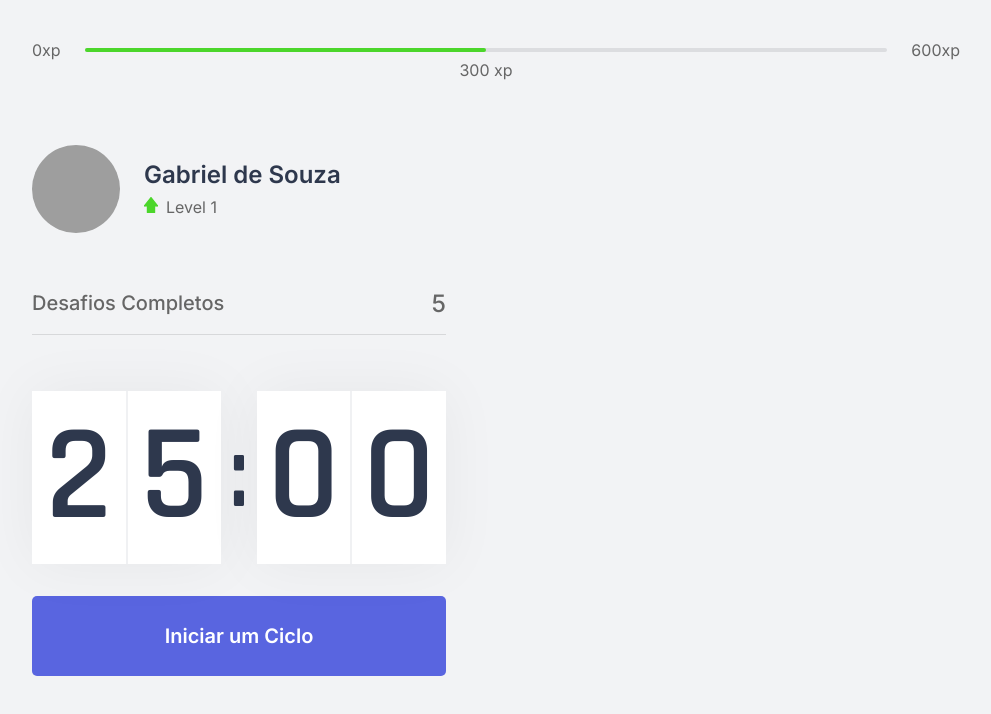
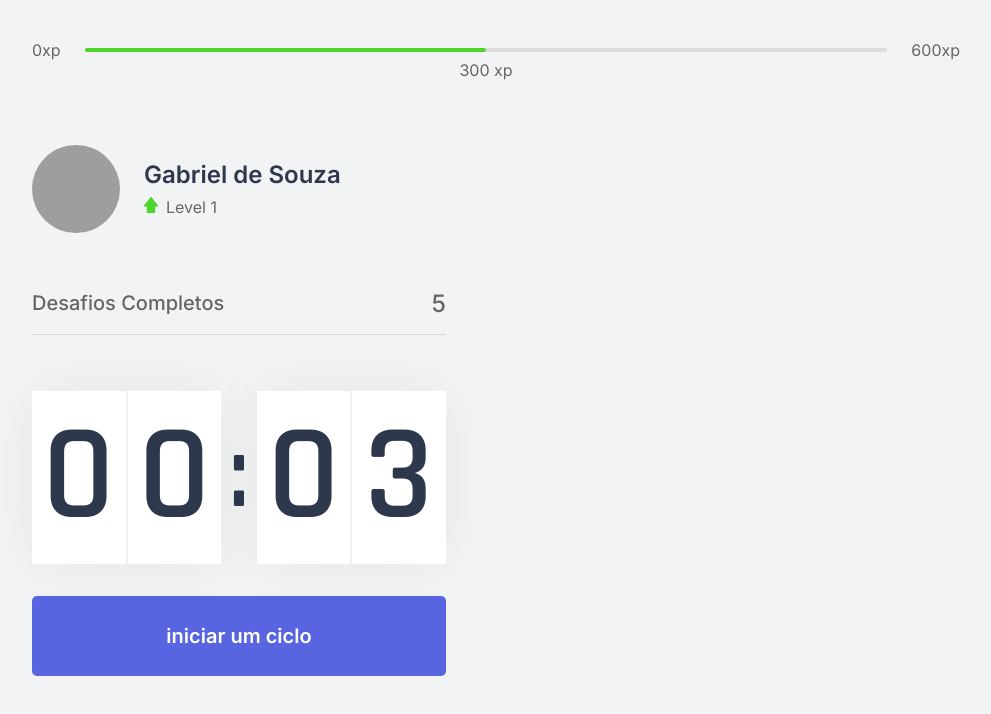
Before and after one commit to desogab/shake-it-nextjs, a Next.js app: page / in a window 1280 px wide. Shown: the top 714 px of the page, without its empty margins (144-1135 px from the left). Built offline with nearby package versions, Linux system fonts and the light colour scheme; grey boxes are pictures that could not be loaded.

Commit message:
[FEAT] Adiciona reset do tempo em countdown

```diff
--- a/src/components/Countdown.tsx
+++ b/src/components/Countdown.tsx
@@ -1,10 +1,13 @@
 import { useState, useEffect } from 'react'
 import styles from '../styles/components/Countdown.module.css'
 
+let countdownTimeout: NodeJS.Timeout
+
 export function Countdown() {
 
-  const [time, setTime] = useState(25 * 60)
-  const [active, setActive] = useState(false)
+  const [time, setTime] = useState(0.05 * 60)
+  const [isActive, setIsActive] = useState(false)
+  const [hasFinished, setHasFinished] = useState(false)
 
   const minutes = Math.floor(time / 60)
   const seconds = time % 60;
@@ -13,16 +16,25 @@
   const [secondLeft, secondRight] = String(seconds).padStart(2, '0').split('')
 
   function startCountdown() {
-    setActive(true)
+    setIsActive(true)
+  }
+
+  function resetCountdown() {
+    clearTimeout(countdownTimeout)
+    setIsActive(false)
+    setTime(0.05 * 60)
   }
 
   useEffect(() => {
-    if (active && time > 0) {
-      setTimeout(() => {
+    if (isActive && time > 0) {
+      countdownTimeout = setTimeout(() => {
         setTime(time - 1)
       }, 1000)
+    } else if (isActive && time === 0) {
+      setHasFinished(true)
+      setIsActive(false)
     }
-  }, [active, time])
+  }, [isActive, time])
 
   return (
     <div>
@@ -38,14 +50,34 @@
         </div>
       </div>
 
-      <button
-        type="button"
-        className={styles.countdownButton}
-        onClick={startCountdown}
-      >
-        Iniciar um Ciclo
-      </button>
-
+      {hasFinished ? (
+        <button
+          disabled
+          className={styles.countdownButton}
+        >
+          ciclo encerrado
+        </button>
+      ) :
+        (<>
+          {isActive ? (
+            <button
+              type="button"
+              className={`${styles.countdownButton} ${styles.countdownButtonActive}`}
+              onClick={resetCountdown}
+            >
+              abandonar ciclo
+            </button>
+          ) :
+            (<button
+              type="button"
+              className={styles.countdownButton}
+              onClick={startCountdown}
+            >
+              iniciar um ciclo
+            </button>)
+          }
+        </>
+        )}
     </div>
   )
 }
--- a/src/styles/components/Countdown.module.css
+++ b/src/styles/components/Countdown.module.css
@@ -50,6 +50,22 @@
   transition: background-color 0.2s;
 }
 
-.countdownButton:hover {
+.countdownButton:not(:disabled):hover {
   background: var(--blue-dark);
 }
+
+.countdownButtonActive {
+  background: var(--white);
+  color: var(--title);
+}
+
+.countdownButtonActive:not(:disabled):hover {
+  background: var(--red);
+  color: var(--white);
+}
+
+.countdownButton:disabled {
+  background: var(--white);
+  color: var(--text);
+  cursor: not-allowed;
+}
```
